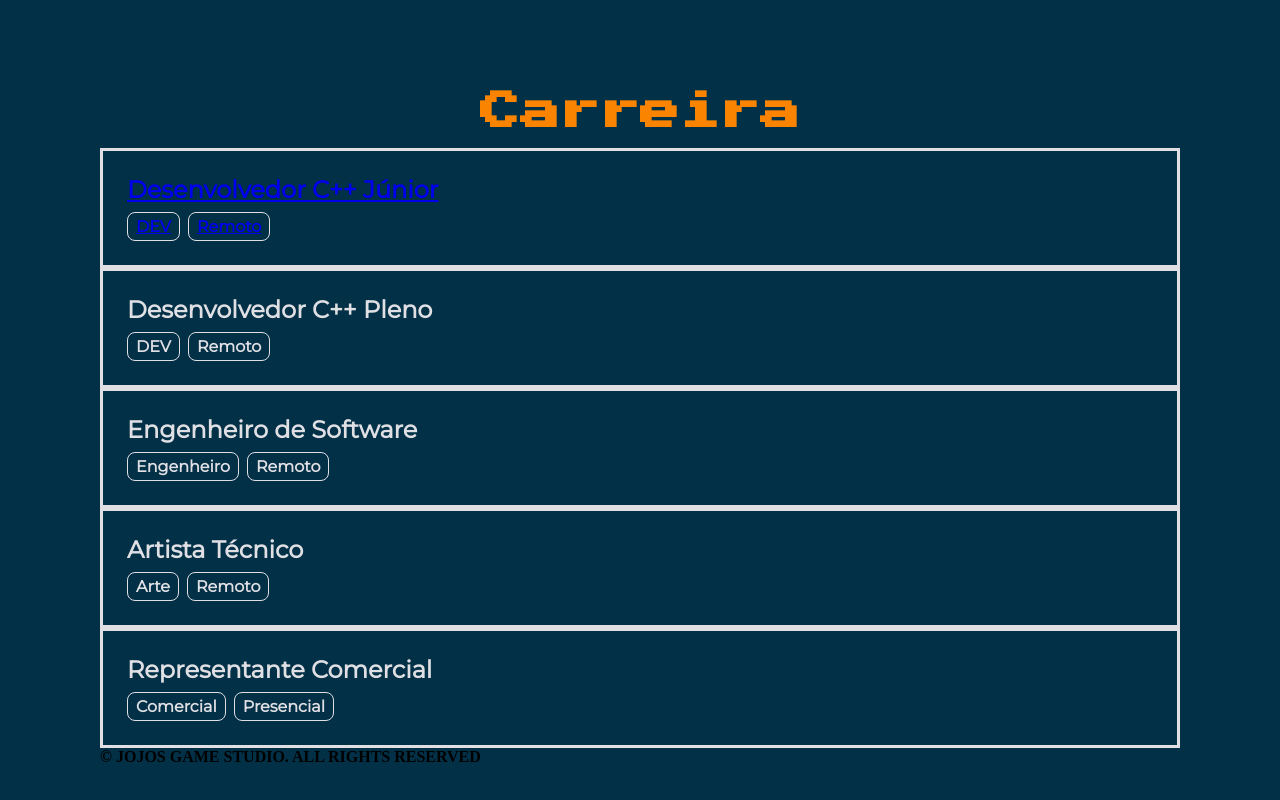
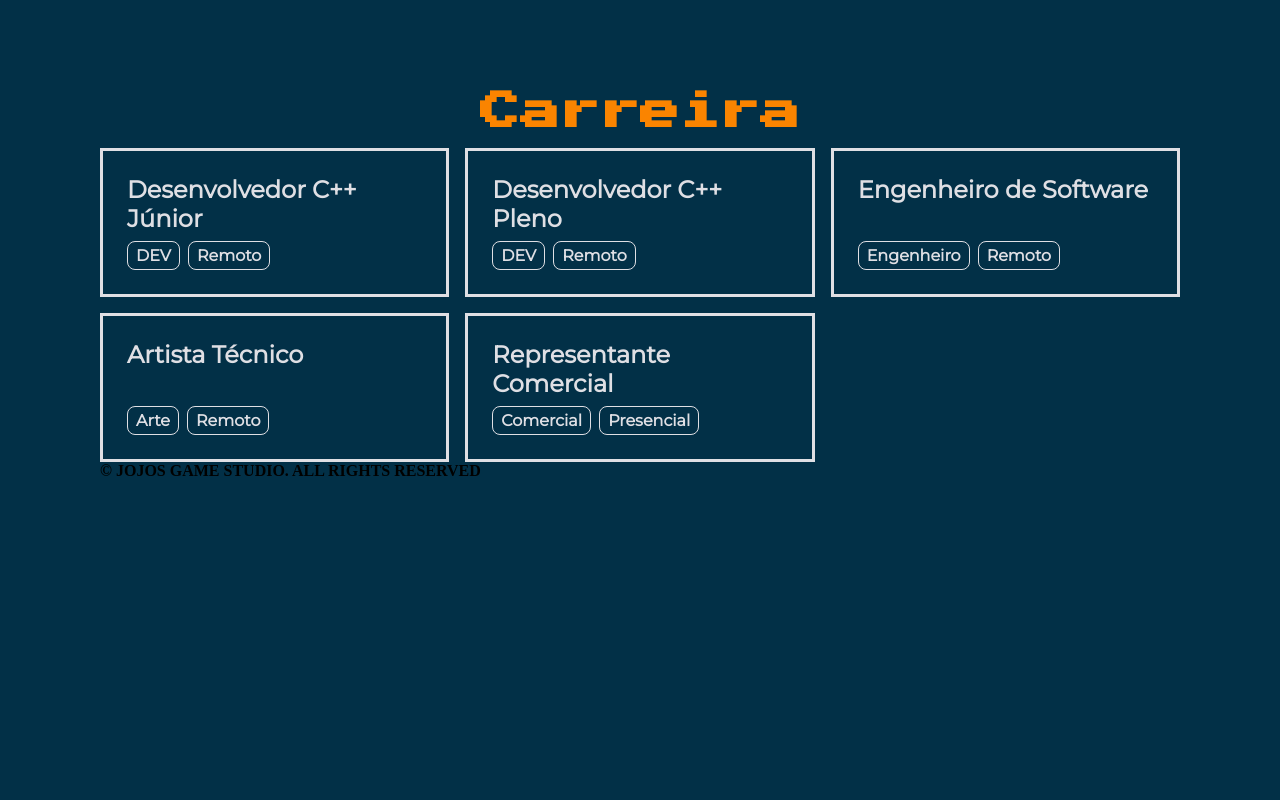
Before and after one commit to nblucas/jojos-project, a Next.js app: page / in a window 1280 px wide. Shown: the part 1838-2638 px from the top of the page. After the commit the page ends 2418 px from the top, so only its background shows below. Built offline with nearby package versions, Linux system fonts and the light colour scheme.

Commit message:
Carrer cards finished

```diff
--- a/components/carrer-card.js
+++ b/components/carrer-card.js
@@ -1,10 +1,16 @@
+"use client"
+
+import { useState } from "react";
+
 const CarrerCard = (props) => {
+
+    const [isHovered, setIsHovered] = useState(false);
 
     const {carrerName, firstTag, secondTag} = props;
 
     return(
-        <div className="flex flex-direction-column justify-between tags-gap carrer-square">
-            <h2>{carrerName}</h2>
+        <div className={`flex flex-direction-column justify-between tags-gap carrer-square ${isHovered ? "carrer-hovered" : ""}`} onMouseEnter={() => setIsHovered(true)} onMouseLeave={() => setIsHovered(false)}>
+            <h2 className="carrer-name">{carrerName}</h2>
             <div className="flex justify-start tags-gap">
                 <h3 className="tag">{firstTag}</h3>
                 <h3 className="tag">{secondTag}</h3>
--- a/components/carrer.js
+++ b/components/carrer.js
@@ -39,10 +39,11 @@ const Carrer = () => {
     return (
         <section id="carrer-container" className="grey-font montserrat-font">
             <h1 className="title sunrise-font text-center about-us-title-margin">Carreira</h1>
-            <div>
+            <div className="grid grid-column-three-even small-gap">
                 {allCarrers.map((value) => {
                     const {id, carrerName, firstTag, secondTag} = value;
-                    return id === 1 ? <Link href="/forms"><CarrerCard id={id} carrerName={carrerName} firstTag={firstTag} secondTag={secondTag} /></Link> : <CarrerCard id={id} carrerName={carrerName} firstTag={firstTag} secondTag={secondTag} />
+
+                    return id === 1 ? <Link className="no-decoration" href="/forms"><CarrerCard key={id} id={id} carrerName={carrerName} firstTag={firstTag} secondTag={secondTag} /></Link> : <CarrerCard key={id}id={id} carrerName={carrerName} firstTag={firstTag} secondTag={secondTag} />
                 })}
             </div>
         </section>
--- a/public/static/css/styles.css
+++ b/public/static/css/styles.css
@@ -34,6 +34,10 @@ nav ul {
     font-family: 'Montserrat', sans-serif;
     font-size: 1.25rem;
     gap: 4.25rem;
+}
+
+a, a:visited, a:hover, a:active {
+  color: inherit;
 }
 
 .header {
@@ -104,6 +108,14 @@ nav ul {
     border: 0.2rem solid #DFDFE4;
 }
 
+.carrer-hovered {
+    border-color: var(--sunrise-x);
+}
+
+.carrer-hovered .carrer-name {
+    color: var(--sunrise-x);
+}
+
 .montserrat-font {
     font-family: 'Montserrat', sans-serif;
 }
@@ -155,3 +167,19 @@ nav ul {
 .indent {
     text-indent: 2rem;
 }
+
+.grid {
+    display: grid;
+}
+
+.grid-column-three-even {
+    grid-template-columns: 1fr 1fr 1fr;
+}
+
+.small-gap {
+    gap: 1rem;
+}
+
+.hover-color-sunrise:hover{
+    color: var(--sunrise-x);
+}
```
